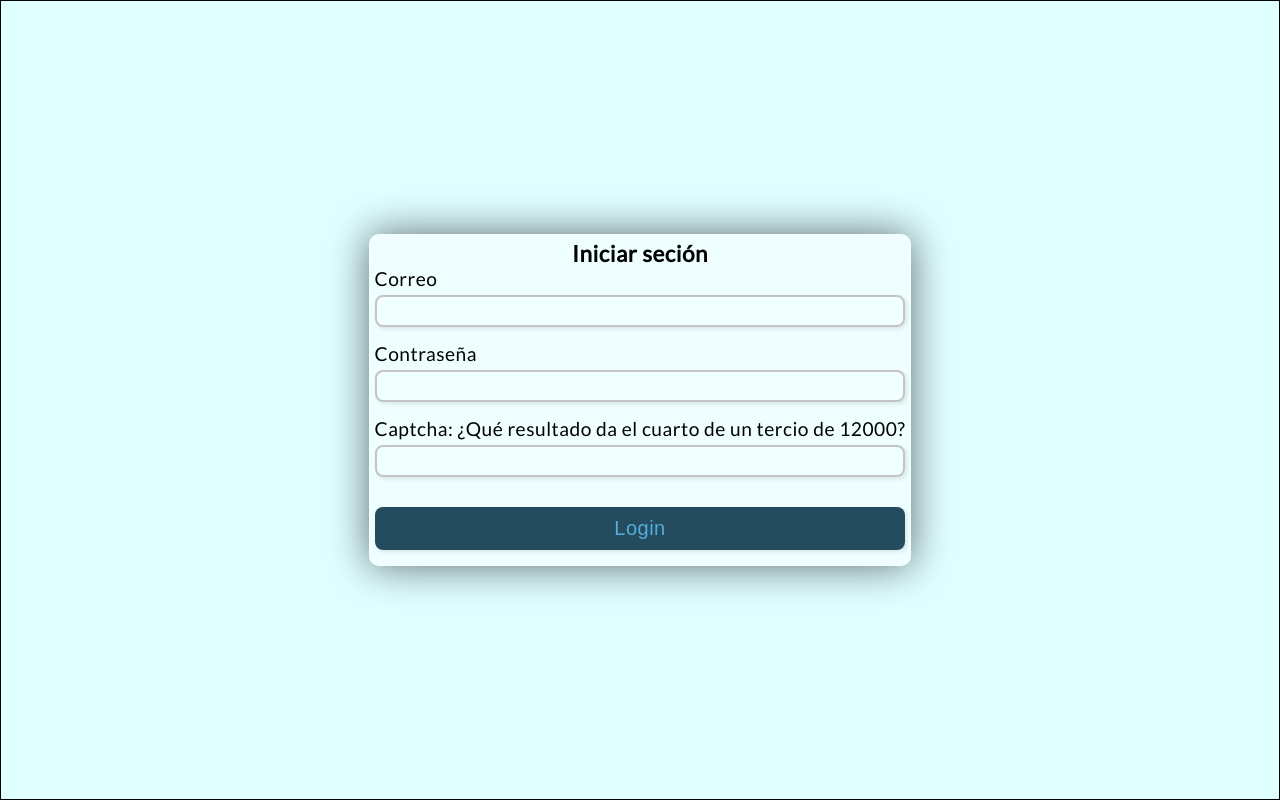
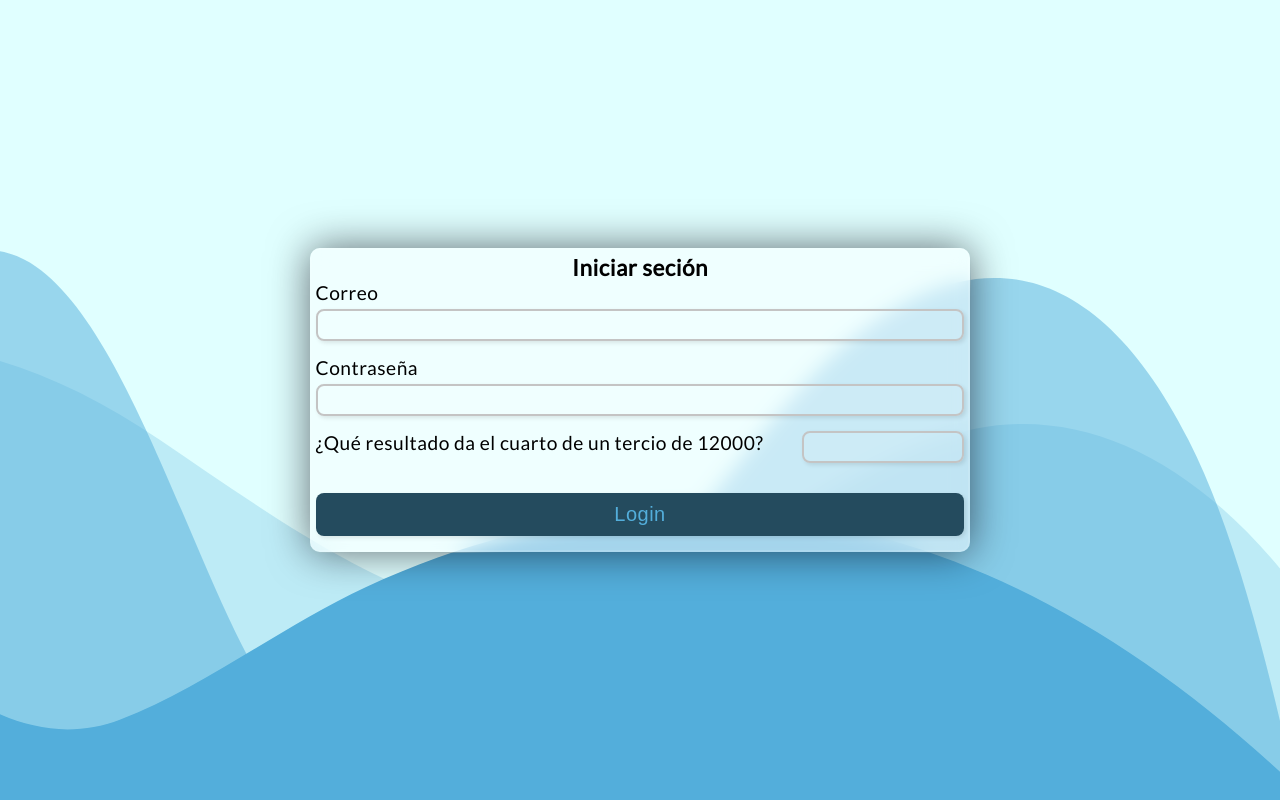
Before and after one commit to Jjohndavidd/proyecto1, a plain HTML site: page login.html in a window 1280 px wide. Drawn offline with Linux system fonts and the light colour scheme.

Commit message:
se realizan algunas modificaciones a los estilos de la página del login y se realiza una propuesta de funciones a espera para validar en el codefunction login(){

```diff
--- a/estilos.css
+++ b/estilos.css
@@ -500,10 +500,28 @@
 login
 *********/
 .cont-login{
-  border: black 1px solid;
   min-height: 100vh;
   display: flex;
   align-items: center;
   justify-content: center;
 
 }
+.captcha{
+    display: flex;
+    justify-content:space-between ;
+}
+
+#captcha{
+    width: 25%;
+    margin-left: .5em;
+}
+
+
+.cont-login form{
+    z-index: 900;
+}
+.shape-login svg{
+    width: calc(180% + 2px);
+    height: 600px;
+
+}
--- a/login.html
+++ b/login.html
@@ -9,19 +9,26 @@
 </head>
 <body>
     <div class="cont-login">
-        <form action="">
+        <div class="custom-shape-divider-bottom-1633077270 shape-login">
+            <svg data-name="Layer 1" xmlns="http://www.w3.org/2000/svg" viewBox="0 0 1200 120" preserveAspectRatio="none">
+                <path d="M0,0V46.29c47.79,22.2,103.59,32.17,158,28,70.36-5.37,136.33-33.31,206.8-37.5C438.64,32.43,512.34,53.67,583,72.05c69.27,18,138.3,24.88,209.4,13.08,36.15-6,69.85-17.84,104.45-29.34C989.49,25,1113-14.29,1200,52.47V0Z" opacity=".25" class="shape-fill"></path>
+                <path d="M0,0V15.81C13,36.92,27.64,56.86,47.69,72.05,99.41,111.27,165,111,224.58,91.58c31.15-10.15,60.09-26.07,89.67-39.8,40.92-19,84.73-46,130.83-49.67,36.26-2.85,70.9,9.42,98.6,31.56,31.77,25.39,62.32,62,103.63,73,40.44,10.79,81.35-6.69,119.13-24.28s75.16-39,116.92-43.05c59.73-5.85,113.28,22.88,168.9,38.84,30.2,8.66,59,6.17,87.09-7.5,22.43-10.89,48-26.93,60.65-49.24V0Z" opacity=".5" class="shape-fill"></path>
+                <path d="M0,0V5.63C149.93,59,314.09,71.32,475.83,42.57c43-7.64,84.23-20.12,127.61-26.46,59-8.63,112.48,12.24,165.56,35.4C827.93,77.22,886,95.24,951.2,90c86.53-7,172.46-45.71,248.8-84.81V0Z" class="shape-fill"></path>
+            </svg>
+        </div>
+        <form action="" id="form-login">
             <h3>Iniciar seción</h3>
             <div>
                 <label for="correo">Correo</label>
-                <input type="email" name="correo" id="correo">
+                <input type="email" name="correo" required id="correo">
             </div>
 
             <div>
                 <label for="contrasena">Contraseña</label>
-                <input type="password" name="contrasena" id="contrasena">
+                <input type="password" name="contrasena" required id="contrasena">
             </div>
-            <div>
-                <label for="captcha"> Captcha: ¿Qué resultado da el cuarto de
+            <div class="captcha">
+                <label for="captcha"> ¿Qué resultado da el cuarto de
                     un tercio de 12000?</label>
                 <input type="text" name="captcha" id="captcha">
             </div>
```
Also changed, not shown: login.js (+34 -0 lines).
